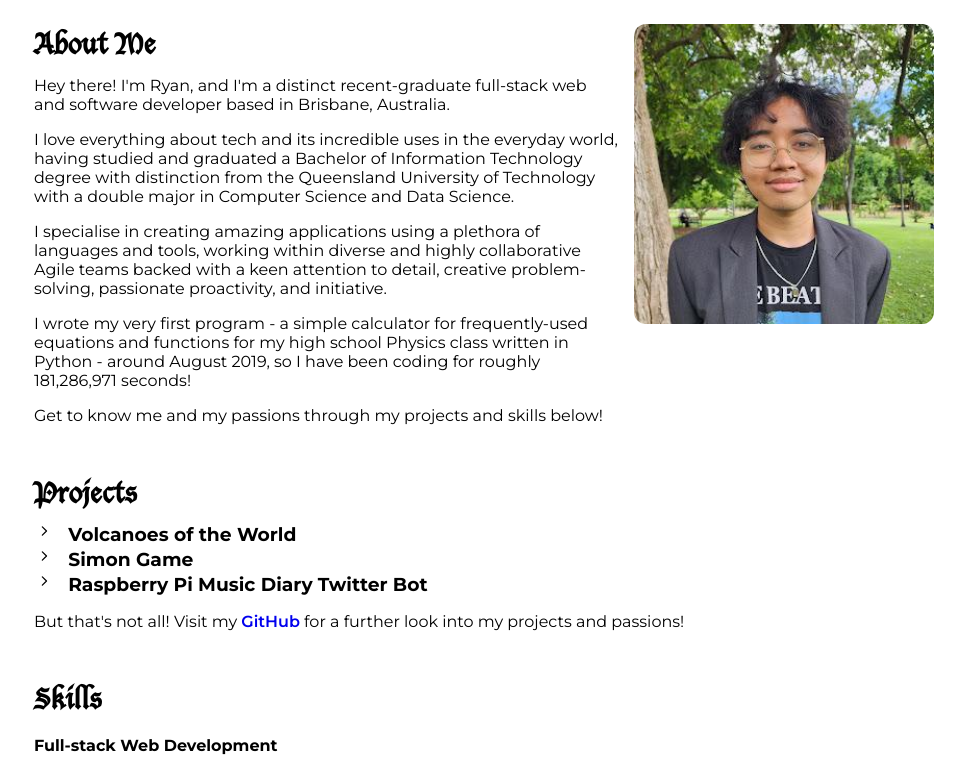
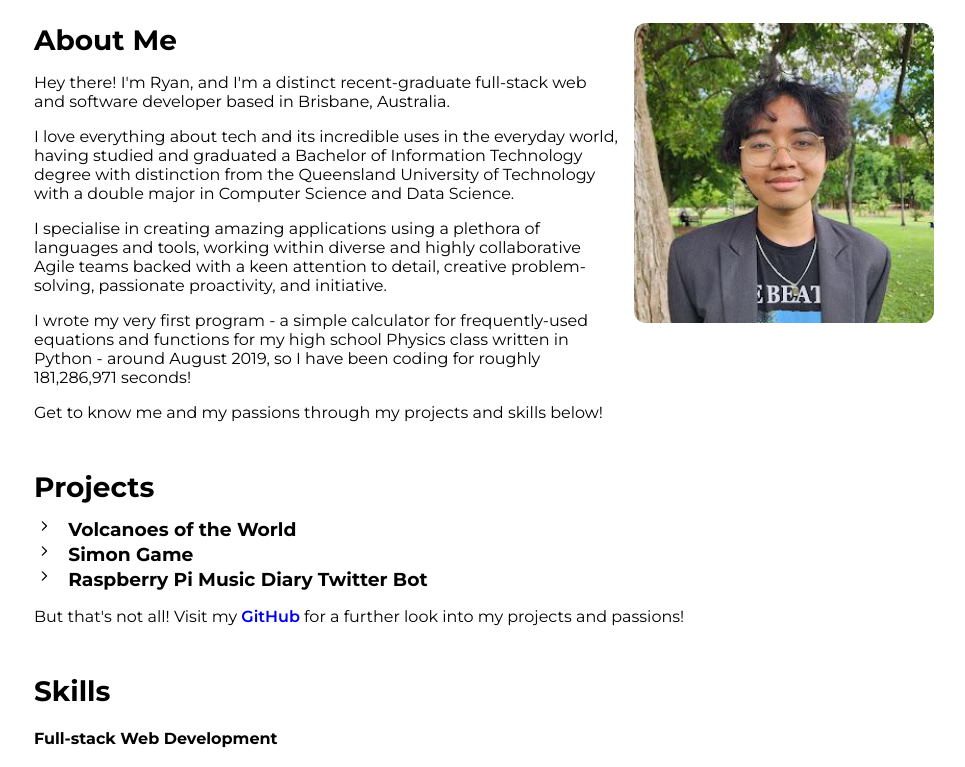
Before and after one commit to rynanda/portfolio, a plain HTML site: page index.html in a window 1280 px wide. Shown: the part 76-843 px from the top of the page, without its empty margins (156-1121 px from the left). Drawn offline with Linux system fonts and the light colour scheme.

Commit message:
Change h2 to Montserrat font

```diff
--- a/style.css
+++ b/style.css
@@ -15,7 +15,7 @@ html, body {
 }
 
 h2 {
-    font-family: 'Lucida Blackletter Regular', sans-serif;
+    font-family: 'Montserrat', sans-serif;
     margin: 0 0 0.75rem 0;
     font-size: 1.75rem;
 }
```
